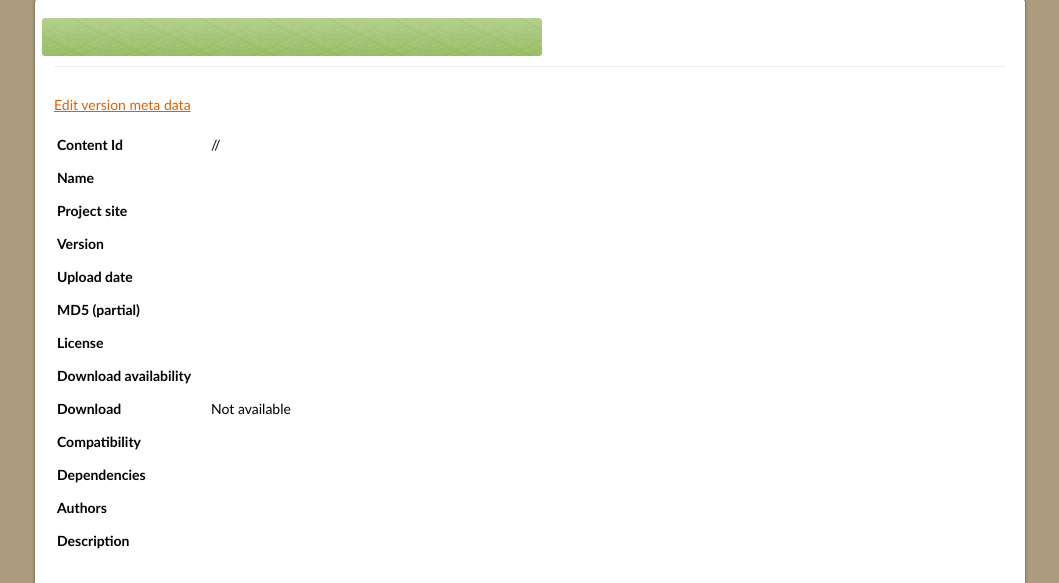
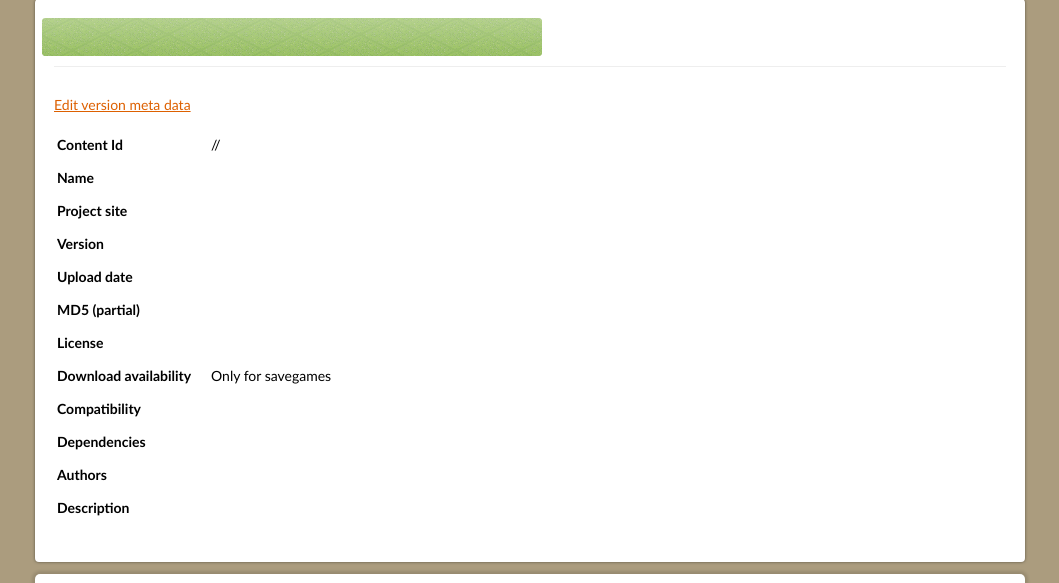
Before and after one commit to OpenTTD/bananas-frontend-web, a Python web app: template webclient/templates/manager_version_info.html in a window 1280 px wide. Shown: the part 130-713 px from the top of the page, without its empty margins (110-1169 px from the left). Run offline with Jinja, Linux system fonts and the light colour scheme; the template is opened without the code that fills it, so the values that code supplies are empty.

Commit message:
Fix: Improve consistency between manager and non-manager views (#256)
* Change: Don't use download-url as it's never set

* Change: Improve consistency between manager and non-manager views

```diff
--- a/webclient/templates/manager_version_info.html
+++ b/webclient/templates/manager_version_info.html
@@ -40,12 +40,11 @@
     <tr><th>Upload date</th><td>{{ version["upload-date"] }}</td></tr>
     <tr><th>MD5 (partial)</th><td>{{ version["md5sum-partial"] }}</td></tr>
     <tr><th>License</th><td>{{ version["license"] }}</td></tr>
-    <tr><th>Download availability</th><td>{{ version["availability"] }}</td></tr>
-    <tr><th>Download</th>
-    {% if version["download-url"] %}
-        <td><a href="{{ version["download-url"] }}">{{ (version["filesize"] | int) // 1024 }} kB</a></td>
+    <tr><th>Download availability</th>
+    {% if version["availability"] == "new-games" %}
+        <td>Available ingame</td>
     {% else %}
-        <td>Not available</td>
+        <td>Only for savegames</td>
     {% endif %}
     </tr>
     <tr><th>Compatibility</th><td>
--- a/webclient/templates/package_info.html
+++ b/webclient/templates/package_info.html
@@ -84,7 +84,7 @@
         <th>Upload date</th>
         <th>MD5 (partial)</th>
         <th>License</th>
-        <th>Download</th>
+        <th>Download availability</th>
     </tr>
 </thead>
 <tbody>
@@ -94,9 +94,7 @@
         <td>{{ version["upload-date"] }}</td>
         <td>{{ version["md5sum-partial"] }}</td>
         <td>{{ version["license"] }}</td>
-        {% if version["download-url"] %}
-            <td><a href="{{ version["download-url"] }}">{{ (version["filesize"] | int) // 1024 }} kB</a></td>
-        {% elif version["availability"] == "new-games" %}
+        {% if version["availability"] == "new-games" %}
             <td>Available ingame</td>
         {% else %}
             <td>Only for savegames</td>
--- a/webclient/templates/version_info.html
+++ b/webclient/templates/version_info.html
@@ -70,10 +70,8 @@
     <tr><th>Upload date</th><td>{{ version["upload-date"] }}</td></tr>
     <tr><th>MD5 (partial)</th><td>{{ version["md5sum-partial"] }}</td></tr>
     <tr><th>License</th><td>{{ version["license"] }}</td></tr>
-    <tr><th>Download</th>
-    {% if version["download-url"] %}
-        <td><a href="{{ version["download-url"] }}">{{ (version["filesize"] | int) // 1024 }} kB</a></td>
-    {% elif version["availability"] == "new-games" %}
+    <tr><th>Download availability</th>
+    {% if version["availability"] == "new-games" %}
         <td>Available ingame</td>
     {% else %}
         <td>Only for savegames</td>
```
Also changed, not shown: webclient/templates/manager_package_info.html (+6 -2 lines).
